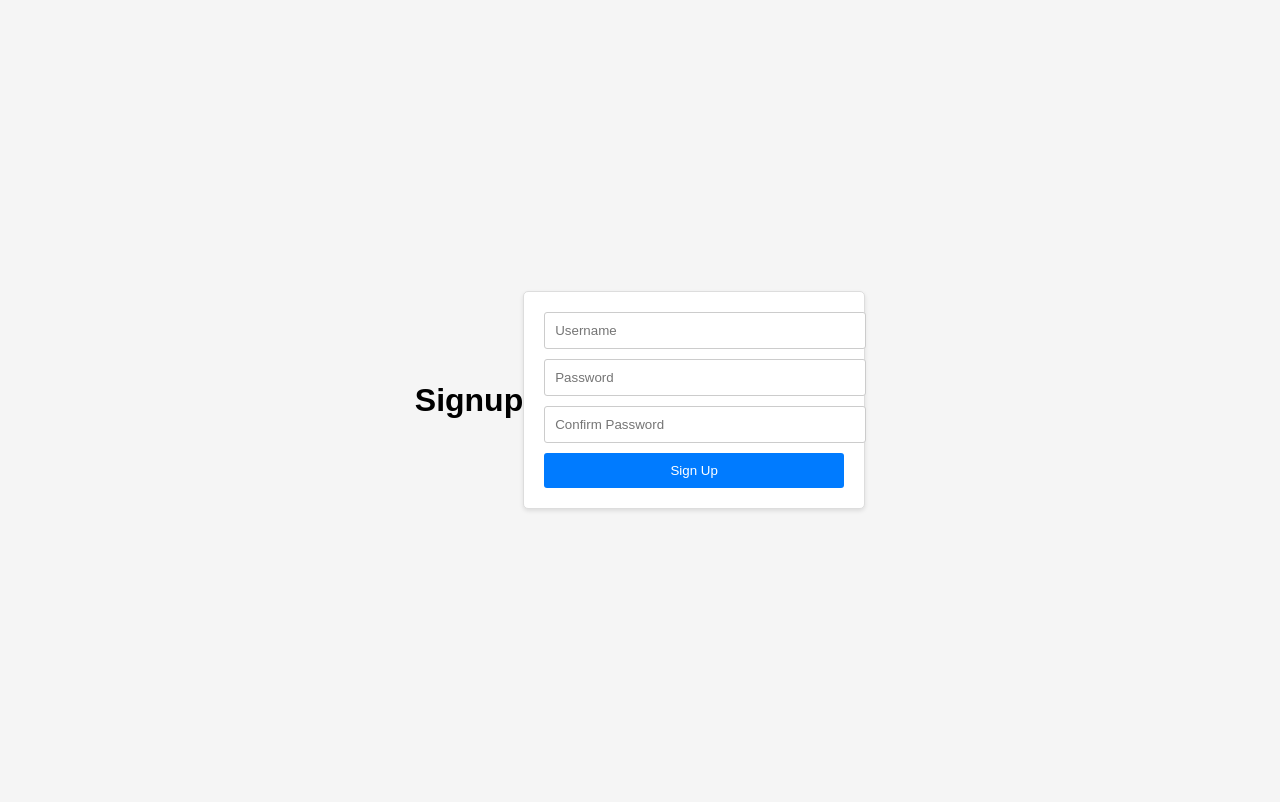
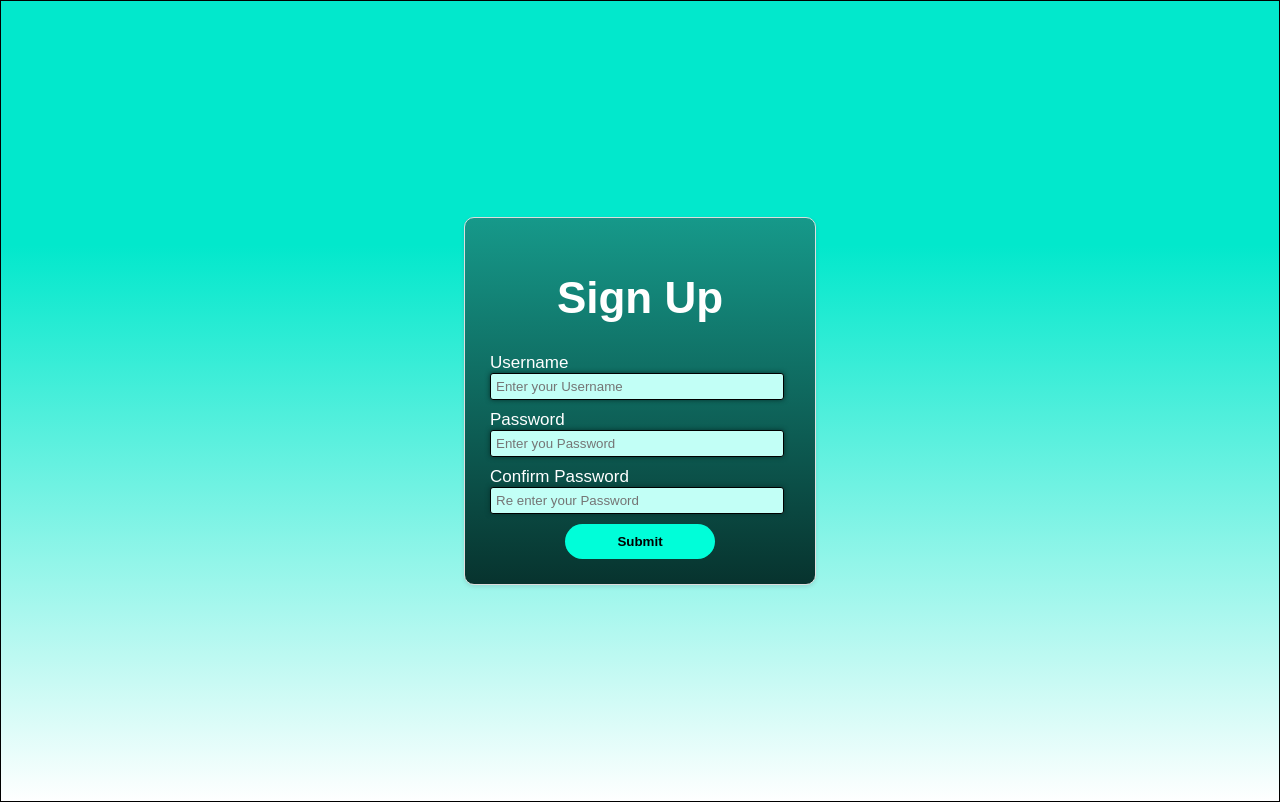
Before and after one commit to Sanjaya-Samudra/SpiritX_JthonX_01, a website: page frontend/views/signup.html in a window 1280 px wide. Drawn offline with Linux system fonts and the light colour scheme.

Commit message:
commit JthonX

```diff
--- a/backend/config/database.js
+++ b/backend/config/database.js
@@ -3,7 +3,7 @@ const mysql = require('mysql2');
 const connection = mysql.createConnection({
   host: 'localhost',
   user: 'root',
-  password: '2003',
+  password: 'shav@3490',
   database: 'secureconnect'
 });
 
--- a/database.js
+++ b/database.js
@@ -3,7 +3,7 @@ const mysql = require('mysql2');
 const db = mysql.createConnection({
     host: 'localhost',
     user: 'root',
-    password: '2003',
+    password: 'shav@3490',
     database: 'secureconnect'
 });
 
--- a/frontend/css/login.css
+++ b/frontend/css/login.css
@@ -1,6 +1,6 @@
 body {
     font-family: Arial, sans-serif;
-    background-color: #f5f5f5;
+    background: linear-gradient(180deg, #FFF 0%, #49B6FF 100%);
     display: flex;
     justify-content: center;
     align-items: center;
@@ -8,24 +8,60 @@ body {
   }
 
   h1 {
+    color: #ffffff;
     text-align: center;
+    font-family: Arial, sans-serif;
+    font-size: 44px;
+    font-style: normal;
+    font-weight: 700;
+    line-height: normal;
+    margin-bottom: 30px;
   }
 
   form {
-    background-color: white;
-    padding: 20px;
+    background: linear-gradient(180deg, #008AC1 0%, #ffffff 100%);
+    padding: 25px;
     border: 1px solid #ddd;
-    border-radius: 5px;
+    border-radius: 10px;
     box-shadow: 0 2px 4px rgba(0, 0, 0, 0.1);
+    width: 300px;
+    margin: 20px auto;
   }
 
-  input {
+  form label{
+    color: #ffffff;
+    text-align: left;
+    font-family: Arial, sans-serif;
+    font-size: 17px;
+    font-style: normal;
+    font-weight: 200;
+    line-height: normal;
+    margin-top: auto;
+  }
+
+  form input {
+    background-color: #85e5ff;
     display: block;
-    width: 100%;
-    padding: 10px;
+    width: 94%;
+    padding: 5px;
     margin-bottom: 10px;
+    margin-right: 10px;
     border: 1px solid #ccc;
     border-radius: 3px;
+
+    border: 1px solid #000;
+    box-shadow:0 0 5px #07332E;
+    transition: 250ms all ease-in;
+  }
+  form input:hover{
+    border: 1px solid #fffefe;
+    box-shadow:0 0 5px #07332E;
+    background-color: #ffffff;
+  }
+  form input:focus{
+    border: 1px solid #fffefe;
+    box-shadow:0 0 5px #07332E;
+    background-color: #ffffff;
   }
 
   span {
@@ -34,15 +70,19 @@ body {
   }
 
   button {
-    width: 100%;
+    position: relative;
+    display: block;
+    margin: auto;
+    width: 50%;
     padding: 10px;
-    background-color: #007bff;
-    color: white;
+    background-color: #48e7ff;
+    color: rgb(0, 0, 0);
     border: none;
-    border-radius: 3px;
+    border-radius: 30px;
     cursor: pointer;
+    font-weight: bold;
   }
 
   button:hover {
-    background-color: #0056b3;
+    background-color: #ffffff;
   }
--- a/frontend/css/signup.css
+++ b/frontend/css/signup.css
@@ -1,6 +1,7 @@
 body {
     font-family: Arial, sans-serif;
-    background-color: #f5f5f5;
+    border: 1px solid #000;
+    background: linear-gradient(180deg, #02E8CC 30.5%, #ffffff 100%);
     display: flex;
     justify-content: center;
     align-items: center;
@@ -9,45 +10,85 @@ body {
   }
 
   h1 {
+    color: #ffffff;
     text-align: center;
-    margin-bottom: 20px;
+    font-family: Arial, sans-serif;
+    font-size: 44px;
+    font-style: normal;
+    font-weight: 700;
+    line-height: normal;
+    margin-bottom: 30px;
   }
 
   form {
-    background-color: white;
-    padding: 20px;
+    background: linear-gradient(180deg, #16998A 0%, #07332E 100%);
+    padding: 25px;
     border: 1px solid #ddd;
-    border-radius: 5px;
+    border-radius: 10px;
     box-shadow: 0 2px 4px rgba(0, 0, 0, 0.1);
     width: 300px;
+    margin: 20px auto;
   }
 
-  input {
+  form label{
+    color: #ffffff;
+    text-align: left;
+    font-family: Arial, sans-serif;
+    font-size: 17px;
+    font-style: normal;
+    font-weight: 200;
+    line-height: normal;
+    margin-bottom: 10px;
+  }
+
+  form input {
+    background-color: #C2FFF6;
     display: block;
-    width: 100%;
-    padding: 10px;
+    width: 94%;
+    padding: 5px;
     margin-bottom: 10px;
+    margin-right: 10px;
     border: 1px solid #ccc;
     border-radius: 3px;
+
+    border: 1px solid #000;
+    box-shadow:0 0 5px #07332E;
+    transition: 250ms all ease-in;
   }
 
+  form input:hover{
+    border: 1px solid #fffefe;
+    box-shadow:0 0 5px #07332E;
+    background-color: #ffffff;
+  }
+  form input:focus{
+    border: 1px solid #fffefe;
+    box-shadow:0 0 5px #07332E;
+    background-color: #ffffff;
+  }
   span {
     color: red;
     font-size: 12px;
     margin-bottom: 10px;
+    margin-right: 10px;
     display: block;
   }
 
   button {
-    width: 100%;
+    position: relative;
+    display: block;
+    margin: auto;
+    width: 50%;
     padding: 10px;
-    background-color: #007bff;
-    color: white;
+    background-color: #00FED9;
+    color: rgb(0, 0, 0);
     border: none;
-    border-radius: 3px;
+    border-radius: 30px;
     cursor: pointer;
+    font-weight: bold;
+
   }
 
   button:hover {
-    background-color: #0056b3;
+    background-color: #ffffff;
   }
--- a/frontend/css/welcome.css
+++ b/frontend/css/welcome.css
@@ -1,6 +1,6 @@
 body {
     font-family: Arial, sans-serif;
-    background-color: #f5f5f5;
+    background: linear-gradient(180deg, #FFF 0%, #49B6FF 100%);
     display: flex;
     justify-content: center;
     align-items: center;
@@ -15,12 +15,17 @@ body {
   }
 
   button {
-    padding: 10px 20px;
-    background-color: #007bff;
-    color: white;
+    position: relative;
+    display: block;
+    margin: auto;
+    width: 50%;
+    padding: 10px;
+    background-color: #00FED9;
+    color: rgb(0, 0, 0);
     border: none;
-    border-radius: 3px;
+    border-radius: 30px;
     cursor: pointer;
+    font-weight: bold;
   }
 
   button:hover {
--- a/frontend/views/signup.html
+++ b/frontend/views/signup.html
@@ -3,22 +3,26 @@
 <head>
   <meta charset="UTF-8">
   <meta name="viewport" content="width=device-width, initial-scale=1.0">
-  <title>Signup</title>
+  <title>Sign Up</title>
   <link rel="stylesheet" href="../css/signup.css">
 </head>
 <body>
-  <h1>Signup</h1>
+
   <form id="signup-form">
-    <input type="text" id="username" placeholder="Username">
+    <h1>Sign Up</h1>
+    <label for ="username">Username</label>
+    <input type="text" id="username" placeholder="Enter your Username">
     <span id="username-error"></span>
 
-    <input type="password" id="password" placeholder="Password">
+    <label for ="password">Password</label>
+    <input type="password" id="password" placeholder="Enter you Password">
     <span id="password-error"></span>
 
-    <input type="password" id="confirm-password" placeholder="Confirm Password">
+    <label for ="confirm password">Confirm Password</label>
+    <input type="password" id="confirm-password" placeholder="Re enter your Password">
     <span id="confirm-password-error"></span>
 
-    <button type="submit">Sign Up</button>
+    <button type="submit">Submit</button>
   </form>
   <script src="../js/signup.js"></script>
 </body>
```
Also changed, not shown: frontend/views/login.html (+4 -3 lines).
